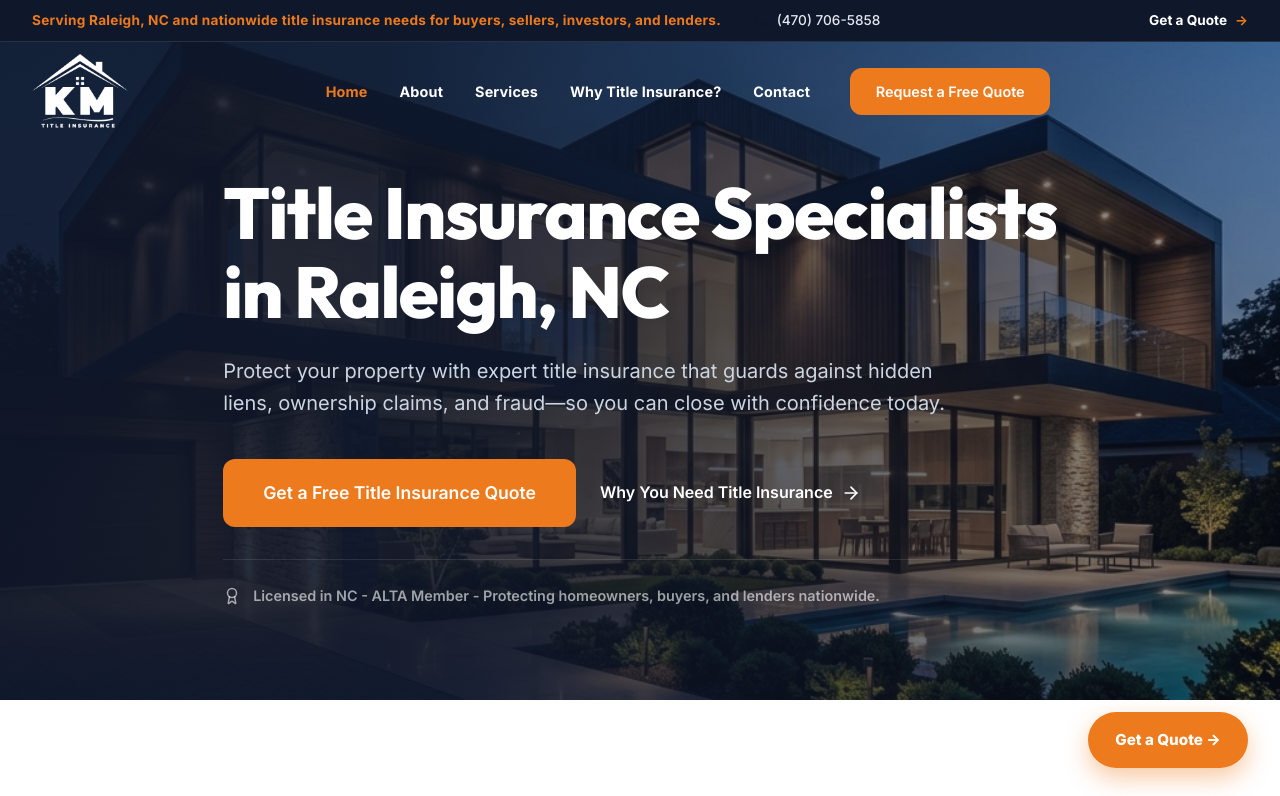
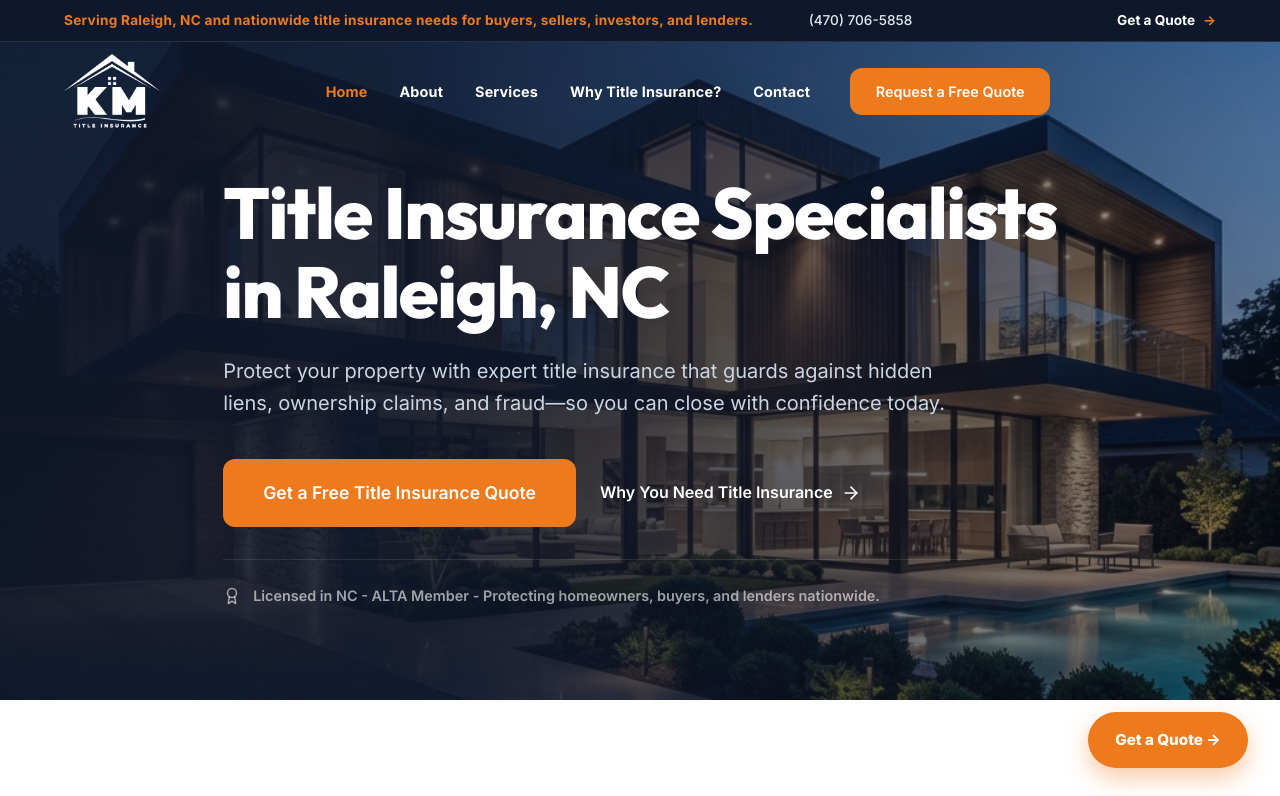
Before and after one commit to Kathir7623/Title-Insurance, a React (Vite) app: page / in a window 1280 px wide. Shown: the top 796 px of the page. Built offline with nearby package versions, Linux system fonts and the light colour scheme.

Commit message:
Fix: Stretched header and navigation bar to full width

```diff
--- a/src/components/Navbar.jsx
+++ b/src/components/Navbar.jsx
@@ -50,7 +50,7 @@ const Navbar = () => {
           display: 'flex',
           justifyContent: 'center'
         }}>
-          <div className="container" style={{ display: 'flex', justifyContent: 'space-between', alignItems: 'center', width: '100%' }}>
+          <div className="top-bar-container" style={{ display: 'flex', justifyContent: 'space-between', alignItems: 'center', width: '100%', padding: '0 4rem' }}>
             <div style={{ display: 'flex', gap: '2rem', alignItems: 'center' }}>
               <span style={{ color: 'var(--secondary)', fontWeight: 700, fontSize: '0.85rem', letterSpacing: '0.02em' }}>Serving Raleigh, NC and nationwide title insurance needs for buyers, sellers, investors, and lenders.</span>
               <div style={{ display: 'flex', alignItems: 'center', gap: '0.6rem', fontSize: '0.85rem' }}>
@@ -67,12 +67,14 @@ const Navbar = () => {
         </div>
 
         <nav className={`glass-nav ${scrolled ? 'scrolled' : ''}`} style={{ position: 'relative', border: 'none' }}>
-          <div className="container nav-container" style={{
+          <div className="nav-container" style={{
             display: 'flex',
             justifyContent: 'space-between',
             alignItems: 'center',
             height: scrolled ? '80px' : '100px',
-            transition: 'all 0.3s ease'
+            transition: 'all 0.3s ease',
+            width: '100%',
+            padding: '0 4rem'
           }}>
             <Link to="/" style={{ display: 'flex', alignItems: 'center' }}>
               <img
@@ -217,14 +219,22 @@ const Navbar = () => {
         @media (max-width: 768px) {
           .desktop-menu { display: none !important; }
           .mobile-toggle { display: block !important; }
-          .nav-container { height: 75px !important; }
+          .nav-container, .top-bar-container {
+            height: 75px !important;
+            padding: 0 1.5rem !important;
+          }
+          .top-bar-container { height: auto !important; }
           .nav-logo { height: 50px !important; }
           .desktop-only { display: none !important; }
           .mobile-only { display: block !important; }
         }
 
         @media (max-width: 480px) {
-          .nav-container { height: 65px !important; }
+          .nav-container, .top-bar-container {
+            height: 65px !important;
+            padding: 0 1rem !important;
+          }
+          .top-bar-container { height: auto !important; }
           .nav-logo { height: 40px !important; }
         }
       `}} />
```
